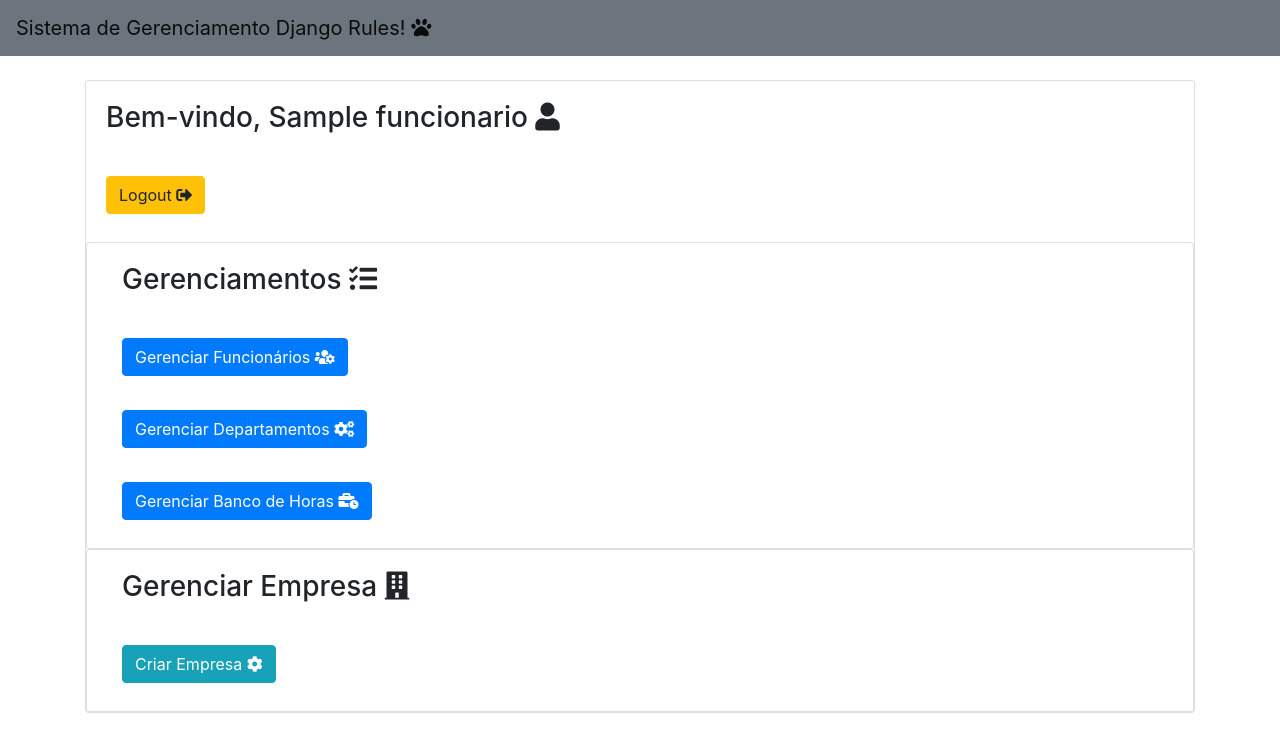
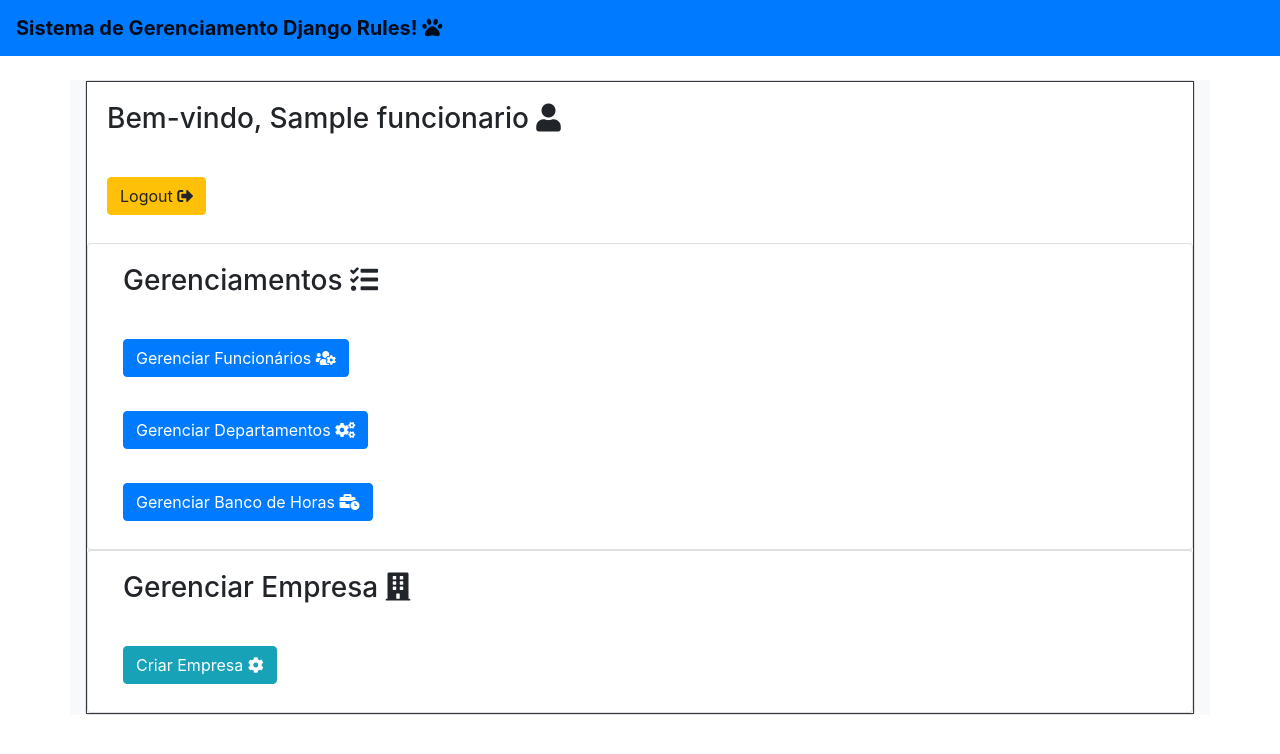
Before and after one commit to thiagolago1/Django-management, a Django app: template gestao_rh/apps/core/templates/core/index.html in a window 1280 px wide. Shown: the top 754 px of the page. Run offline with Django 3.2, Linux system fonts and the light colour scheme; the template is opened without the code that fills it: most values are stand-ins (such as "Sample title", 1, 10 or a date in 2020); some libraries are stand-ins or nearby versions.

Commit message:
fix feature ajax; fix template

```diff
--- a/gestao_rh/apps/core/templates/core/index.html
+++ b/gestao_rh/apps/core/templates/core/index.html
@@ -2,7 +2,9 @@
 {% load bootstrap %}
 {% block title %} Django Rules! - Index {% endblock %}
 {% block main %}
+
 <div class="card">
+<span class="border border-dark">
     <div class="card-body">
         <div class="row">
             <div class="col-sm">
@@ -11,7 +13,9 @@
             <a class="btn btn-warning" href="{% url 'logout' %}">Logout <i class="fas fa-sign-out-alt"></i></a>
             </div>
         </div>
+        </span>
     </div>
+
     <div class="card">
         <div class="card-body">
             <div class="col-sm">
--- a/gestao_rh/apps/funcionarios/models.py
+++ b/gestao_rh/apps/funcionarios/models.py
@@ -16,7 +16,7 @@ class Funcionario(models.Model):
 
     @property #sum - função para agregar
     def total_horas_extra(self):
-        total = self.registrohoraextra_set.all().aggregate(Sum('horas'))['horas__sum']
+        total = self.registrohoraextra_set.filter(utilizada=False).aggregate(Sum('horas'))['horas__sum']
         return total or 0
 
     def __str__(self):
--- a/gestao_rh/templates/base.html
+++ b/gestao_rh/templates/base.html
@@ -13,8 +13,8 @@
 </head>
 <body>
 
-<nav class="navbar navbar-expand-lg navbar-light bg-secondary ">
-  <a class="navbar-brand" href="{% url 'home' %}">Sistema de Gerenciamento Django Rules! <i class="fas fa-paw"></i></a>
+<nav class="navbar navbar-expand-lg navbar-light bg-primary ">
+  <a class="navbar-brand" href="{% url 'home' %}"><b>Sistema de Gerenciamento Django Rules! <i class="fas fa-paw"></i></b></a>
   <button class="navbar-toggler" type="button" data-toggle="collapse" data-target="#navbarNavAltMarkup" aria-controls="navbarNavAltMarkup" aria-expanded="false" aria-label="Toggle navigation">
     <span class="navbar-toggler-icon"></span>
   </button>
@@ -28,7 +28,7 @@
 
 </br>
 
-    <div class="container">
+    <div class="container bg-light">
     {% block main %} {% endblock %}
     </div>
 
```
Also changed, not shown: 1 other file.
